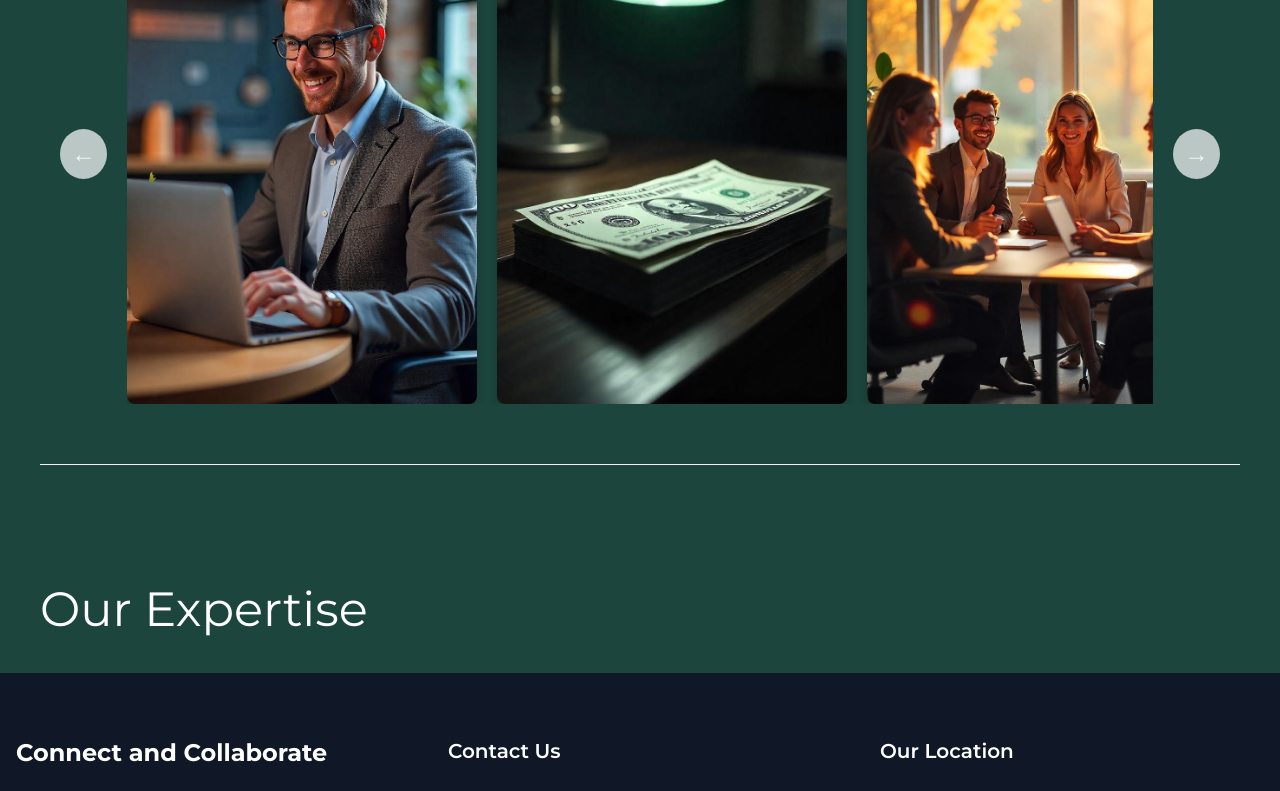
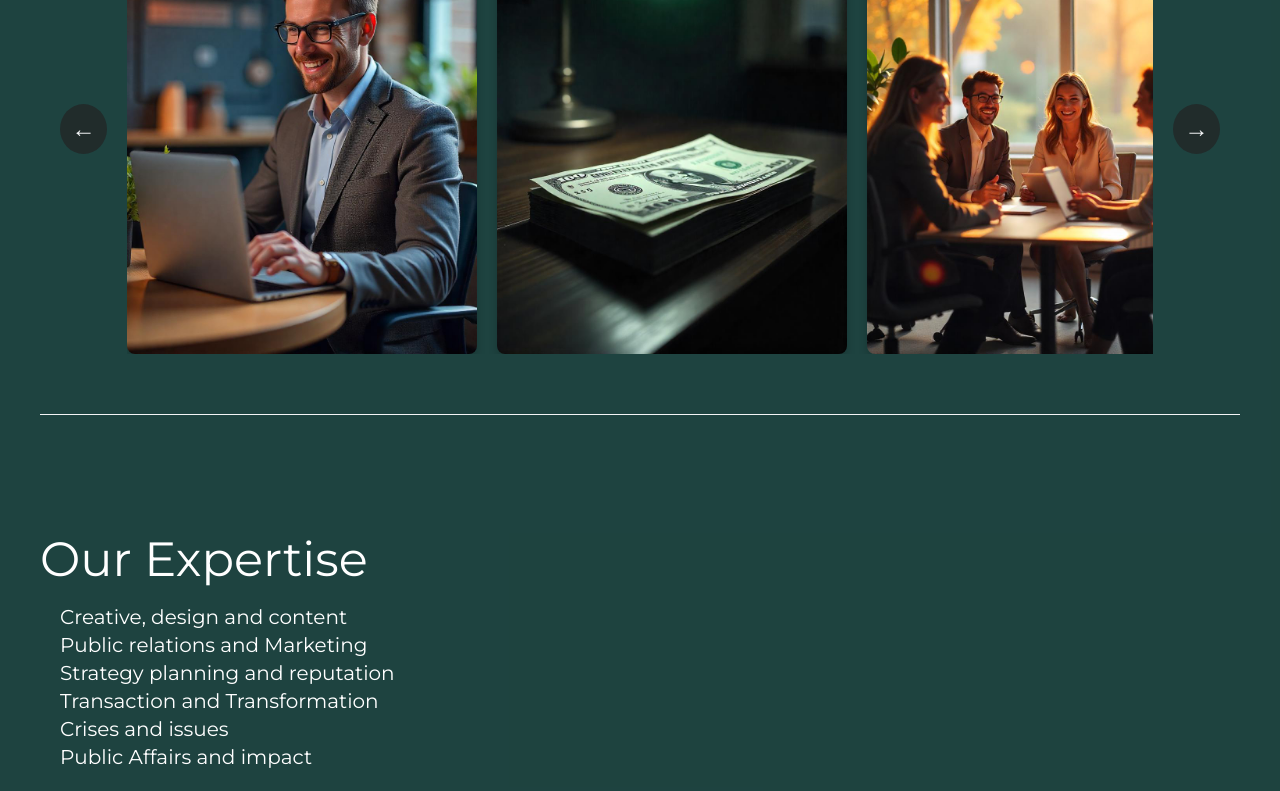
Before and after one commit to Ansh1vohra/ytpr, a Next.js app: page / in a window 1280 px wide. Shown: the part 1500-2291 px from the top of the page. Built offline with nearby package versions, Linux system fonts and the light colour scheme.

Commit message:
few changes

```diff
--- a/src/app/about/page.tsx
+++ b/src/app/about/page.tsx
@@ -198,15 +198,15 @@ const AboutUsPage: React.FC = () => {
             {[
               {
                 quote: "Young Thames transformed our brand presence online! Their innovative strategies helped us connect with our audience like never before.",
-                author: "Client A"
+                author: "Atharv"
               },
               {
                 quote: "The team at Young Thames truly understands the art of storytelling. They've helped us build lasting relationships with customers.",
-                author: "Client B"
+                author: "Anjali"
               },
               {
                 quote: "Their PR expertise is unmatched! Thanks to Young Thames, our brand has been featured in leading publications.",
-                author: "Client C"
+                author: "Jiya"
               }
             ].map((item, index) => (
               <div key={index} className="bg-gray-800 p-6 rounded-xl border border-gray-700">
--- a/src/app/expertise/page.tsx
+++ b/src/app/expertise/page.tsx
@@ -209,15 +209,24 @@ export default function ExpertisePage() {
             <h2 className="text-3xl font-bold mb-12 text-white">Client Testimonials</h2>
             <div className="grid md:grid-cols-3 gap-8">
               {[
-                "Young Thames helped us transform our digital presence! Their innovative strategies drove measurable results.",
-                "Their PR expertise saved our brand during a challenging time.",
-                "The team's creativity is unmatched—they truly understand how to make brands shine!"
-              ].map((quote, index) => (
-                <div key={index} className="bg-black/20 p-6 rounded-xl border border-blue-800/50">
-                  <p className="italic mb-2 text-gray-300">&quot;{quote}&quot;</p>
-                  <p className="text-sm text-blue-300">— Client {String.fromCharCode(88 + index)}</p>
-                </div>
-              ))}
+              {
+                quote: "Young Thames transformed our brand presence online! Their innovative strategies helped us connect with our audience like never before.",
+                author: "Atharv"
+              },
+              {
+                quote: "The team at Young Thames truly understands the art of storytelling. They've helped us build lasting relationships with customers.",
+                author: "Anjali"
+              },
+              {
+                quote: "Their PR expertise is unmatched! Thanks to Young Thames, our brand has been featured in leading publications.",
+                author: "Jiya"
+              }
+            ].map((item, index) => (
+              <div key={index} className="bg-black/20 p-6 rounded-xl border border-blue-800/50">
+                <p className="text-gray-300 italic mb-4">&quot;{item.quote}&quot;</p>
+                <p className="text-gray-400 font-medium">— {item.author}</p>
+              </div>
+            ))}
             </div>
           </div>
         </section>
--- a/src/app/globals.css
+++ b/src/app/globals.css
@@ -1,7 +1,7 @@
 @import "tailwindcss";
 
-@import url('https://fonts.googleapis.com/css2?family=Bebas+Neue&family=Lexend:wght@100..900&family=Montserrat:ital,wght@0,100..900;1,100..900&display=swap');
 
+@import url('https://fonts.googleapis.com/css2?family=Bebas+Neue&family=Cal+Sans&family=Lexend:wght@100..900&family=Montserrat:ital,wght@0,100..900;1,100..900&family=Oswald:wght@200..700&family=Playfair:ital,opsz,wght@0,5..1200,300..900;1,5..1200,300..900&family=Poppins:ital,wght@0,100;0,200;0,300;0,400;0,500;0,600;0,700;0,800;0,900;1,100;1,200;1,300;1,400;1,500;1,600;1,700;1,800;1,900&family=Syne:wght@400..800&display=swap');
 
 body {
   font-family: "Montserrat", sans-serif;
@@ -10,10 +10,10 @@ body {
 }
 
 @keyframes gradient-cycle {
-  0% { background-color: #a00cea3c; } /* orange-600 */
-  33% { background-color: #2564eb3b; } /* blue-600 */
-  66% { background-color: #16a34a3c; } /* green-600 */
-  100% { background-color: #a00cea3c; } /* orange-600 */
+  0% { background-color: #a00cea3c; }
+  33% { background-color: #2564eb3b; }
+  66% { background-color: #16a34a3c; }
+  100% { background-color: #a00cea3c; }
 }
 
 .animate-gradient-cycle {
--- a/src/app/page.tsx
+++ b/src/app/page.tsx
@@ -1,7 +1,7 @@
 "use client";
 
-// import { FaArrowRight, FaLightbulb, FaBullseye, FaChartLine } from "react-icons/fa";
-import { FaArrowRight } from "react-icons/fa";
+import { FaArrowRight, FaLightbulb, FaBullseye, FaChartLine } from "react-icons/fa";
+// import { FaArrowRight } from "react-icons/fa";
 // import Image from "next/image";
 import Link from "next/link";
 import { useState, useEffect } from "react";
@@ -29,6 +29,15 @@ export default function HomePage() {
       title: "Advising the Bold. Amplifying the Brave",
       subtitle: "Building meaningful connections between brands and their audiences."
     }
+  ];
+
+  const expertiseItems = [
+    "Creative, design and content",
+    "Public relations and Marketing",
+    "Strategy planning and reputation",
+    "Transaction and Transformation",
+    "Crises and issues",
+    "Public Affairs and impact"
   ];
 
   // Auto-rotate slides every 5 seconds
@@ -112,15 +121,20 @@ export default function HomePage() {
         </section>
         <section className="py-10 px-10 text-white">
           <h3 className="text-5xl">Our Expertise</h3>
-
+          <div className="p-5">
+            <div className="expertise-items">
+              {expertiseItems.map((item, index) => (
+                <div key={index} className="text-xl hover:text-2xl">
+                  {item}
+                </div>
+              ))}
+            </div>
+          </div>
         </section>
 
-      </div>
-
-      {/*
-      <section className="py-16 px-10 bg-gray-700">
+      <section className="py-16 px-10">
         <div className="container mx-auto">
-          <h2 className="text-3xl font-bold text-center text-white mb-12">Our Vision and Mission</h2>
+          <h2 className="text-5xl text-white mb-12">Our Vision and Mission</h2>
 
           <div className="grid md:grid-cols-2 gap-8">
             <div className="backdrop-blur-sm bg-white/10 p-8 rounded-xl border border-white/20 shadow-lg hover:shadow-xl transition-shadow">
@@ -150,44 +164,8 @@ export default function HomePage() {
         </div>
       </section>
 
-      <section className="py-16 px-10 bg-gray-800">
-        <div className="container mx-auto">
-          <h2 className="text-3xl font-bold text-center text-white mb-12">Our Expertise</h2>
 
-          <div className="grid md:grid-cols-3 gap-8">
-            {[
-              {
-                title: "Strategic PR",
-                description: "Comprehensive public relations strategies tailored to your brand objectives.",
-                icon: <FaChartLine className="text-blue-400 text-2xl" />
-              },
-              {
-                title: "Creative Solutions",
-                description: "Innovative campaigns that capture attention and drive engagement.",
-                icon: <FaLightbulb className="text-purple-400 text-2xl" />
-              },
-              {
-                title: "Industry Insights",
-                description: "Deep sector knowledge across health, tech, finance and more.",
-                icon: <FaBullseye className="text-emerald-400 text-2xl" />
-              }
-            ].map((service, index) => (
-              <div
-                key={index}
-                className="backdrop-blur-sm bg-white/10 p-8 rounded-xl border border-white/20 hover:shadow-xl transition-shadow"
-              >
-                <div className="bg-white/20 p-4 rounded-full w-12 h-12 flex items-center justify-center mb-4 backdrop-blur-sm">
-                  {service.icon}
-                </div>
-                <h3 className="text-xl font-semibold mb-2 text-white">{service.title}</h3>
-                <p className="text-gray-200">{service.description}</p>
-              </div>
-            ))}
-          </div>
-        </div>
-      </section>
-
-      <section className="py-16 px-10 bg-gradient-to-r from-indigo-900 to-purple-900 text-white">
+      <section className="py-16 px-10 text-white">
         <div className="container mx-auto text-center">
           <h2 className="text-3xl font-bold mb-6">Ready to Transform Your Brand?</h2>
           <p className="text-xl max-w-2xl mx-auto mb-8">
@@ -203,7 +181,10 @@ export default function HomePage() {
             </button>
           </Link>
         </div>
-      </section> */}
+      </section>
+      </div>
+
+
     </div>
   );
 }
--- a/src/components/Footer.tsx
+++ b/src/components/Footer.tsx
@@ -4,7 +4,7 @@ import { FaMapMarkerAlt, FaPhone, FaEnvelope, FaLinkedin, FaTwitter, FaInstagram
 
 export default function Footer() {
   return (
-    <footer className="bg-gray-900 text-white pt-16 pb-8">
+    <footer className="bg-gray-900 text-white pt-16 pb-8 rounded-t-lg">
       <div className="container mx-auto px-4">
         <div className="grid grid-cols-1 md:grid-cols-3 gap-12">
           {/* Brand Info */}
--- a/src/components/Header.tsx
+++ b/src/components/Header.tsx
@@ -17,7 +17,7 @@ export default function Header() {
     { name: "Home", path: "/" },
     { name: "About", path: "/about" },
     { name: "Expertise", path: "/expertise" },
-    { name: "Solutions", path: "/solutions" },
+    // { name: "Solutions", path: "/solutions" },
     { name: "Careers", path: "/careers" },
     { name: "Connect", path: "/connect" },
   ];
--- a/src/components/ImageSlider.css
+++ b/src/components/ImageSlider.css
@@ -1,7 +1,7 @@
 /* ImageSlider.css */
 .slider-container {
   width: 100%;
-  max-width: 1200px;
+  /* max-width: 1200px; */
   margin: 0 auto;
   padding: 20px;
 }
@@ -21,7 +21,7 @@
 
 .slide {
   width: 350px;
-  height: 500px;
+  /* height: 500px; */
   position: relative;
   overflow: hidden;
   border-radius: 8px;
@@ -55,7 +55,7 @@
 }
 
 .nav-btn {
-  background-color: rgba(255,255,255,0.7);
+  background-color: rgba(35, 35, 35, 0.7);
   border: none;
   width: 50px;
   height: 50px;
@@ -69,6 +69,6 @@
 }
 
 .nav-btn:hover {
-  background-color: white;
+  background-color: rgb(36, 36, 36);
   transform: scale(1.1);
 }
```
